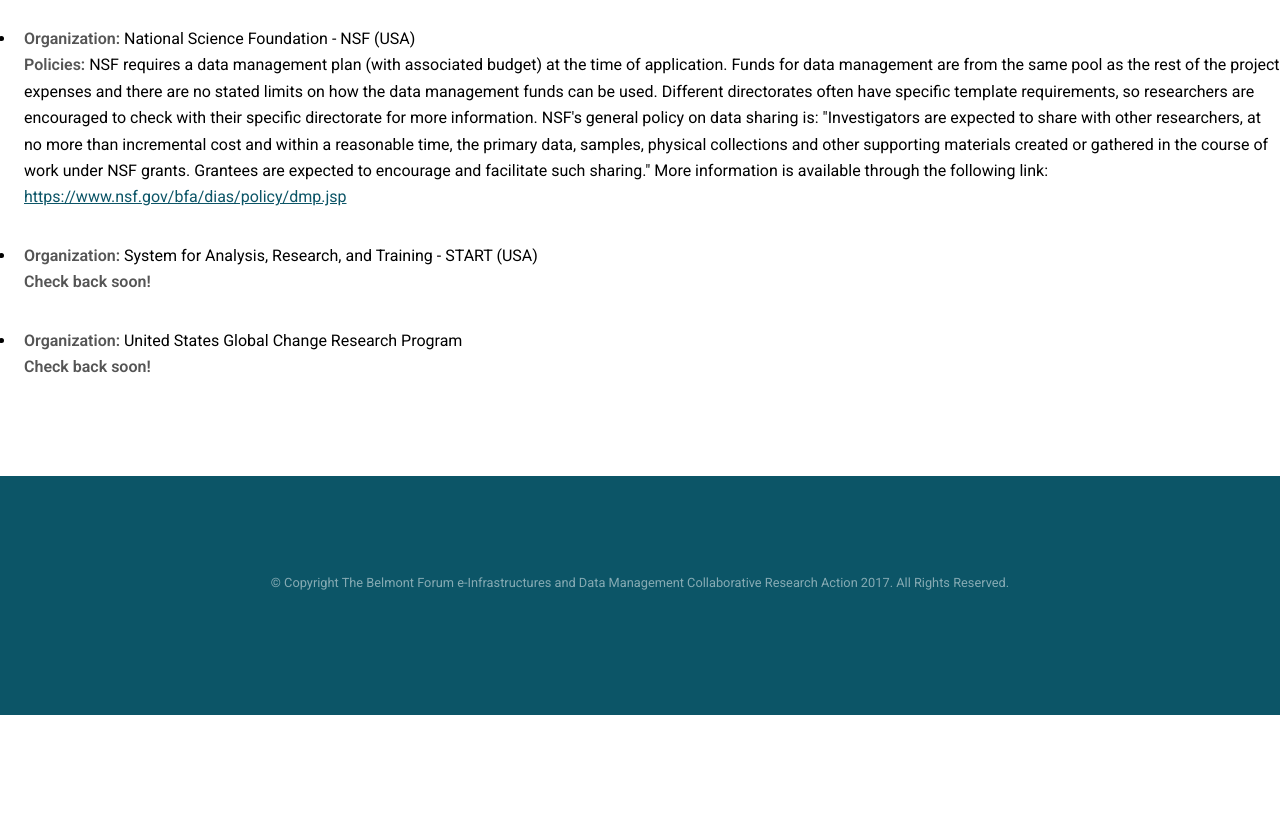
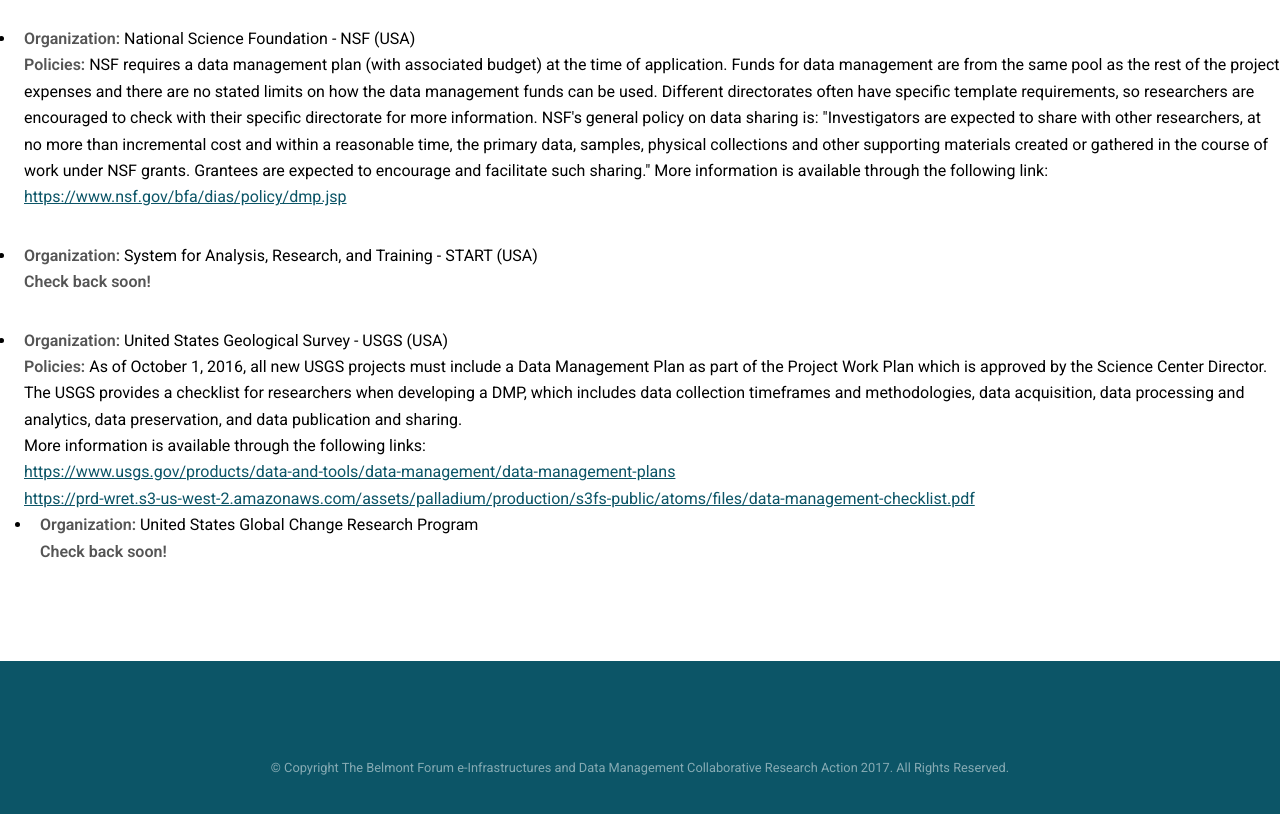
Before and after one commit to bfe-inf/toolkit, a Jekyll site: the page bp&s-northamerica.html, which Jekyll copies as it is, in a window 1280 px wide and 900 px high, scrolled down 715 px. Shown: the top 814 px of the window. Built offline with Jekyll 4.4.1, drawn with Linux system fonts in a browser that asks for light colours; before the commit the page ends 1430 px from its top, so only the background shows below that.

Commit message:
Update bp&s-northamerica.html

```diff
--- a/bp&s-northamerica.html
+++ b/bp&s-northamerica.html
@@ -59,6 +59,12 @@
 						<strong>Check back soon!</strong> </li>
       					</ul>
 					<ul>
+						<li> <strong>Organization:</strong> United States Geological Survey - USGS (USA) <br/>
+		   				<strong>Policies:</strong> As of October 1, 2016, all new USGS projects must include a Data Management Plan as part of the Project Work Plan which is approved by the Science Center Director. The USGS provides a checklist for researchers when developing a DMP, which includes data collection timeframes and methodologies, data acquisition, data processing and analytics, data preservation, and data publication and sharing. <br/>
+						More information is available through the following links:   <br/>
+						<a href="https://www.usgs.gov/products/data-and-tools/data-management/data-management-plans" target="_blank">https://www.usgs.gov/products/data-and-tools/data-management/data-management-plans</a><br/>
+						<a href="https://prd-wret.s3-us-west-2.amazonaws.com/assets/palladium/production/s3fs-public/atoms/files/data-management-checklist.pdf" target="_blank">https://prd-wret.s3-us-west-2.amazonaws.com/assets/palladium/production/s3fs-public/atoms/files/data-management-checklist.pdf</a></li>
+					<ul>
 	     					<li> <strong>Organization:</strong> United States Global Change Research Program <br/>
 		   				<strong>Check back soon!</strong></li>
       					</ul>
```
